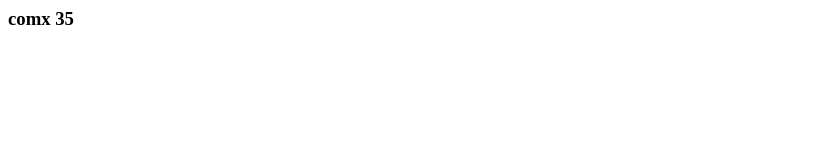
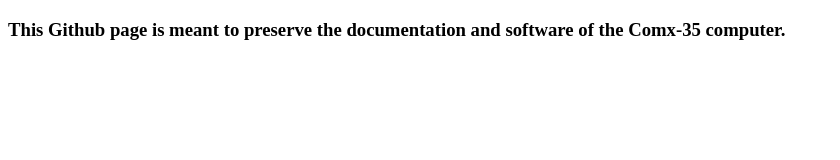
Before and after one commit to marvinvis/comx-35, a plain HTML site: page docs/index.html in a window 1280 px wide. Shown: the whole page, without its empty margins (0-840 px from the left). Drawn offline with Linux system fonts and the light colour scheme.

Commit message:
Update index.html

```diff
--- a/docs/index.html
+++ b/docs/index.html
@@ -1 +1,9 @@
-<h3>comx 35</h3>
+<!DOCTYPE html>
+<html lang="en">
+  <head>
+    <title>Comx-35 Preservation Project</title>
+  </head>
+  <body>
+    <h3>This Github page is meant to preserve the documentation and software of the Comx-35 computer.</h3>
+  </body>
+</html>
```
